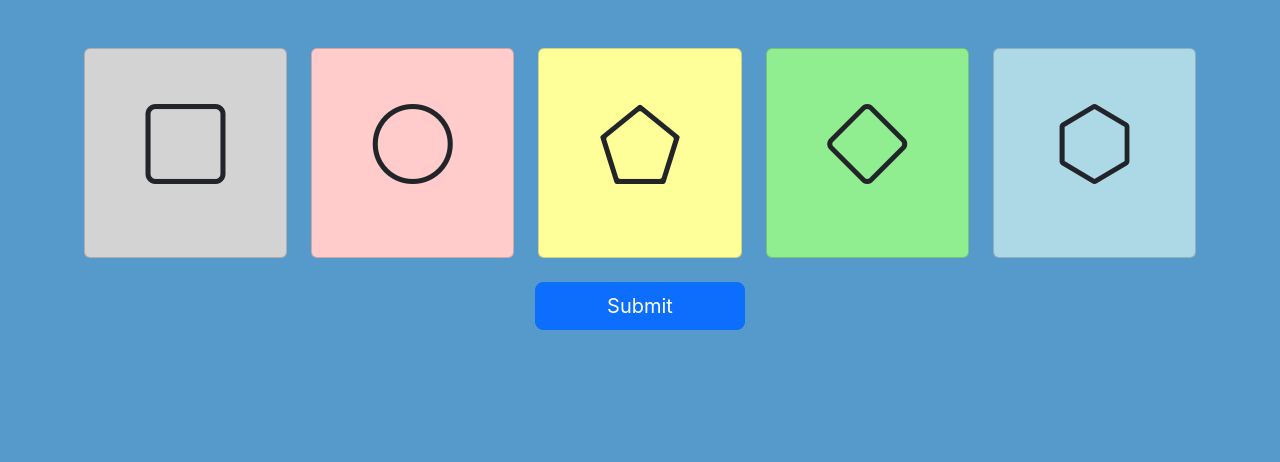
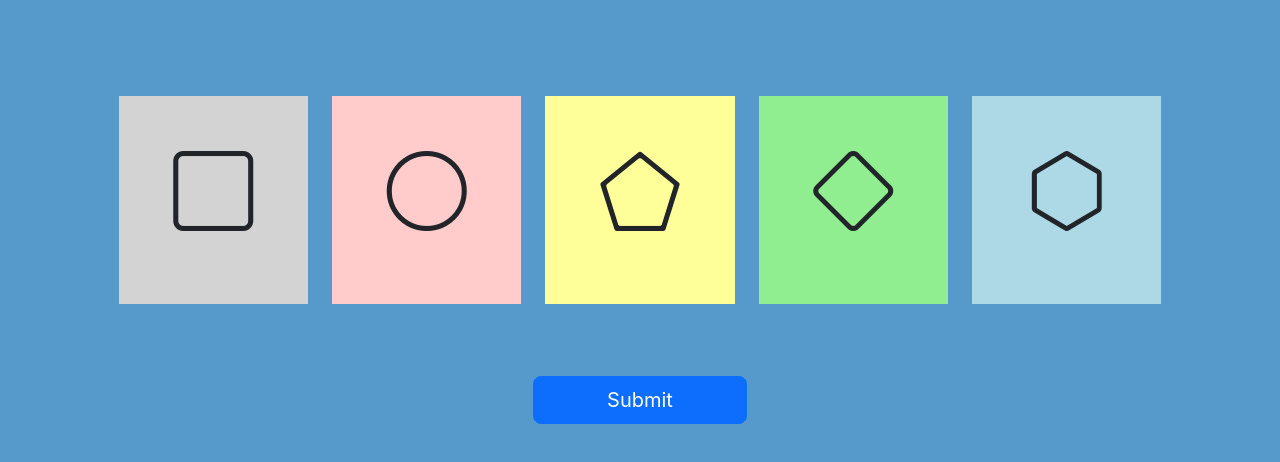
Before and after one commit to Millenium47/shapes, a React (Create React App) app: page /guess in a window 1280 px wide. Shown: the top 462 px of the page. Built offline with nearby package versions, Linux system fonts and the light colour scheme.

Commit message:
Simplified bootstrap

```diff
--- a/src/components/BoxList.js
+++ b/src/components/BoxList.js
@@ -9,15 +9,12 @@ function BoxList({ guess, updateGuess }) {
     }
 
     return (
-        <div className='px-4 py-5 text-center container-fluid bg-custom-blue'>
-            <div className="row mx-5 ">
-                <div className='d-grid gap-4 d-sm-flex justify-content-sm-center'>
-                    {guess.map(box => <ShapeBox id={box.id} color={box.color} shape={box.shape} updateGuess={updateGuess} />)}
-                </div>
+        <div className='py-5 text-center container-fluid bg-custom-blue'>
+            <div className='py-5 row justify-content-center'>
+                {guess.map(box => <ShapeBox id={box.id} color={box.color} shape={box.shape} updateGuess={updateGuess} />)}
             </div>
-            <div className='row'>
-                <div className='col-5' />
-                <button className='col-2 mt-4 btn-lg btn btn-primary' onClick={showResult}>Submit</button>
+            <div className='row justify-content-center'>
+                <button className='col-md-2 col-sm-4 mt-4 btn-lg btn btn-primary' onClick={showResult}>Submit</button>
             </div>
         </div>
     );
--- a/src/components/ShapeBox.js
+++ b/src/components/ShapeBox.js
@@ -19,8 +19,8 @@ function ShapeBox({ id, shape, color, updateGuess }) {
     }
 
     return (
-        <div className='col'>
-            <div key={id} className={'p-5 card card-' + color} onClick={updateGuessColor} >
+        <div className='col-md-2 col-sm-7'>
+            <div key={id} className={'py-5 px-4 card-' + color} onClick={updateGuessColor} >
                 <p onClick={updateGuessShape} className={'display-1 bi-' + shape} />
             </div>
         </div>
--- a/src/components/ShowModal.js
+++ b/src/components/ShowModal.js
@@ -5,10 +5,10 @@ const ShowModal = ({ solution, isOpenShowModal }) => {
     let navigate = useNavigate();
 
     const closeModal = () => {
-        // setTimeout(function () {
-        //     isOpenShowModal(false);
-        //     navigate('/guess');
-        // }, 1000);
+        setTimeout(function () {
+            isOpenShowModal(false);
+            navigate('/guess');
+        }, 1000);
     }
 
     const showBoxes = ({ id, color, shape }) => {
```
